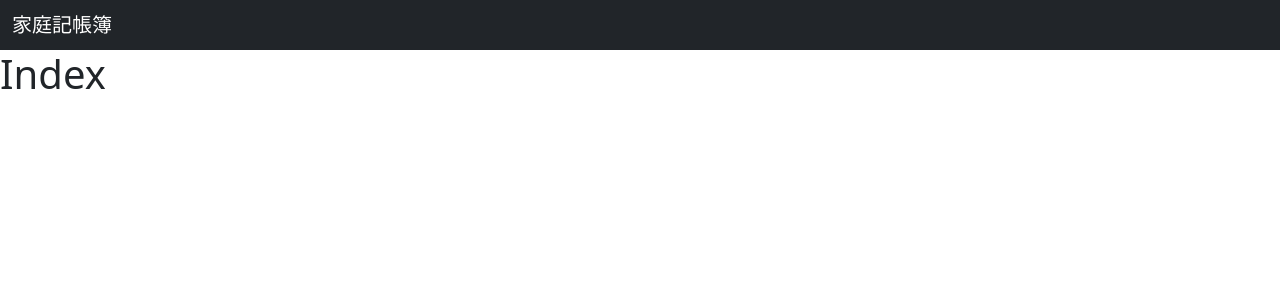
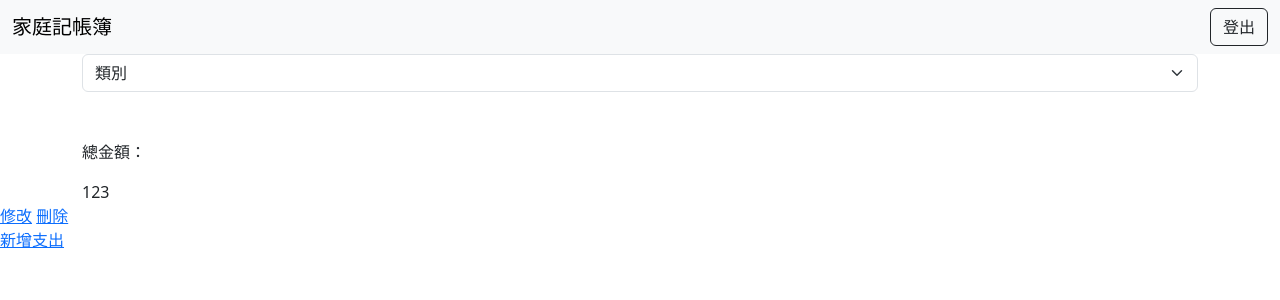
Before and after one commit to eunicebibi/expense-tracker, a Node server app: page / in a window 1280 px wide. Shown: the top 300 px of the page. Run offline with Node 20, Linux system fonts and the light colour scheme; some libraries are stand-ins or nearby versions.

Commit message:
feat: rename model's name, and modify main.hbs and index.hbs

```diff
--- a/models/moneymemo.js
+++ b/models/detail.js
@@ -1,6 +1,6 @@
 const mongoose = require('mongoose')
 const Schema = mongoose.Schema
-const moneymemoSchema = new Schema({
+const detailSchema = new Schema({
   name: {
     type: String,
     required: true
@@ -24,4 +24,4 @@ const moneymemoSchema = new Schema({
     required: true
   }
 })
-module.exports = mongoose.model('Moneymemo', moneymemoSchemaa)
+module.exports = mongoose.model('Detail', detailSchema)
--- a/models/seeds/memoSeeder.js
+++ b/models/seeds/detailSeeder.js
@@ -1,5 +1,5 @@
 const mongoose = require('mongoose')
-const Moneymemo = require('../moneymemo') // 載入 todo model
+const Detail = require('../detail') // 載入  model
 if (process.env.NODE_ENV !== 'production') {
   require('dotenv').config()
 }
--- a/views/index.hbs
+++ b/views/index.hbs
@@ -1 +1,44 @@
-<h1>Index</h1>
+{{!-- 類別選單 --}}
+<div class="container category">
+  <form action="">
+  <select name="category" id="category" class="form-select form-select-bg mb-3" aria-label="category">
+    <option selected>類別</option>
+    <option value="1">家居物業</option>
+    <option value="2">交通出行</option>
+    <option value="3">休閒娛樂</option>
+    <option value="4">餐飲食品</option>
+    <option value="5">其他</option>
+  </select>
+  </form>
+</div>
+
+{{!-- 金額顯示 --}}
+<div name="total" id="total" class="container mt-5">
+  <p>總金額：</p>
+    <div name="totalAmount" id="totalAmount" >
+      123
+    </div>
+</div>
+
+{{!-- 細項顯示 --}}
+<div name="detail-outer">
+  <div name="detail-list">
+    <div name="category">
+      <i></i>
+    </div>
+    <div name="detail-middle">
+      <div name="detail-info"></div>
+        <div name="detail-name"></div>
+        <div name="detail-date"></div>
+      <div name="detail-amount"></div>
+    </div>
+    <div name="edit_delete">
+     <a href="">修改</a>
+     <a href="">刪除</a>
+    </div>
+  </div>
+</div>
+{{!-- 新增支出按鈕 --}}
+<div name="new">
+  <a href="">新增支出</a>
+</div>
--- a/views/layouts/main.hbs
+++ b/views/layouts/main.hbs
@@ -4,15 +4,16 @@
   <meta charset="UTF-8">
   <meta http-equiv="X-UA-Compatible" content="IE=edge">
   <meta name="viewport" content="width=device-width, initial-scale=1.0">
-  <title>Expense-Tracker</title>
+  <title>家庭記帳本</title>
   <link href="https://cdn.jsdelivr.net/npm/bootstrap@5.3.0-alpha1/dist/css/bootstrap.min.css" rel="stylesheet"
     integrity="sha384-GLhlTQ8iRABdZLl6O3oVMWSktQOp6b7In1Zl3/Jr59b6EGGoI1aFkw7cmDA6j6gD" crossorigin="anonymous">
   <link rel="stylesheet" href="https://cdnjs.cloudflare.com/ajax/libs/font-awesome/6.3.0/css/all.min.css" />
 </head>
 <body>
-  <nav class="navbar navbar-dark bg-dark ">
+  <nav class="navbar navbar-light bg-light ">
     <div class="container-fluid">
       <a class="navbar-brand mb-0 h1" href="/">家庭記帳簿</a>
+      <a class="btn btn-outline-dark " href="/users/login">登出</a>
     </div>
   </nav>
   <div class="banner"></div>
```
